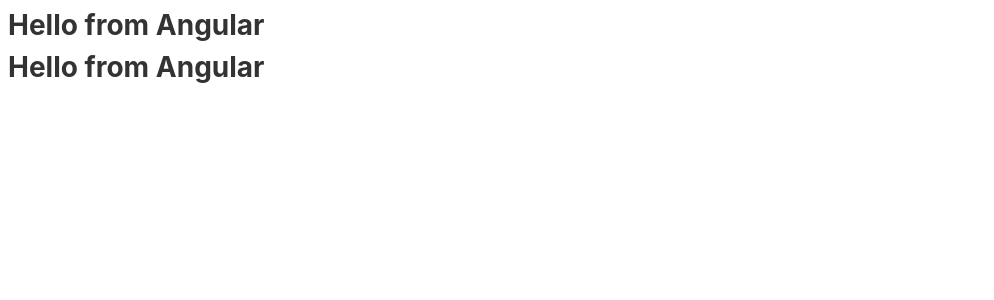
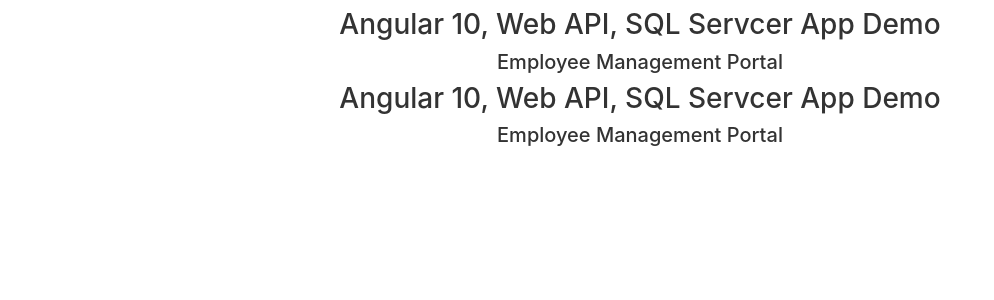
Before and after one commit to AzizOurabiah/APP_FromScratch, an Angular app in the folder ui/angular10/: page / in a window 1280 px wide. Shown: the top 300 px of the page, without its empty margins (0-994 px from the left). Built offline with nearby package versions, Linux system fonts and the light colour scheme.

Commit message:
Ajout de Bootstrap manuellement

```diff
--- a/ui/angular10/angular.json
+++ b/ui/angular10/angular.json
@@ -23,6 +23,7 @@
               "src/assets"
             ],
             "styles": [
+              "node_modules/bootstrap/dist/css/bootstrap.min.css",
               "src/styles.css"
             ],
             "scripts": []
--- a/ui/angular10/package.json
+++ b/ui/angular10/package.json
@@ -15,9 +15,12 @@
     "@angular/compiler": "^14.2.0",
     "@angular/core": "^14.2.0",
     "@angular/forms": "^14.2.0",
+    "@angular/localize": "^14.2.0",
     "@angular/platform-browser": "^14.2.0",
     "@angular/platform-browser-dynamic": "^14.2.0",
     "@angular/router": "^14.2.0",
+    "@ng-bootstrap/ng-bootstrap": "^13.0.0",
+    "@popperjs/core": "^2.10.2",
     "bootstrap": "^5.3.0-alpha1",
     "rxjs": "~7.5.0",
     "tslib": "^2.3.0",
--- a/ui/angular10/src/app/app.component.html
+++ b/ui/angular10/src/app/app.component.html
@@ -1,6 +1,6 @@
-<h1>Hello from Angular </h1>
-
-<!-- <app-department></app-department>
-<app-employee></app-employee> -->
-
+<div class="container">
+  <!-- <h1>Hello from Angular </h1> -->
+  <h3 class="d-flex justify-content-center">Angular 10, Web API, SQL Servcer App Demo</h3>
+  <h5 class="d-flex justify-content-center">Employee Management Portal</h5>
+</div>
 <router-outlet></router-outlet>
--- a/ui/angular10/src/app/app.module.ts
+++ b/ui/angular10/src/app/app.module.ts
@@ -12,6 +12,7 @@
 import { SharedService } from './shared.service';
 import { HttpClientModule } from '@angular/common/http';
 import { FormsModule, ReactiveFormsModule } from '@angular/forms';
+import { NgbModule } from '@ng-bootstrap/ng-bootstrap';
 
 @NgModule({
   declarations: [
@@ -29,6 +30,7 @@
     HttpClientModule,
     FormsModule,
     ReactiveFormsModule,
+    NgbModule,
   ],
   providers: [SharedService],
   bootstrap: [AppComponent],
--- a/ui/angular10/src/index.html
+++ b/ui/angular10/src/index.html
@@ -1,13 +1,22 @@
 <!doctype html>
 <html lang="en">
+
 <head>
   <meta charset="utf-8">
   <title>Angular10</title>
   <base href="/">
   <meta name="viewport" content="width=device-width, initial-scale=1">
   <link rel="icon" type="image/x-icon" href="favicon.ico">
+  <link href="https://cdn.jsdelivr.net/npm/bootstrap@5.3.0-alpha1/dist/css/bootstrap.min.css" rel="stylesheet"
+    integrity="sha384-GLhlTQ8iRABdZLl6O3oVMWSktQOp6b7In1Zl3/Jr59b6EGGoI1aFkw7cmDA6j6gD" crossorigin="anonymous">
 </head>
+
 <body>
   <app-root></app-root>
+
+  <script src="https://cdn.jsdelivr.net/npm/bootstrap@5.3.0-alpha1/dist/js/bootstrap.bundle.min.js"
+    integrity="sha384-w76AqPfDkMBDXo30jS1Sgez6pr3x5MlQ1ZAGC+nuZB+EYdgRZgiwxhTBTkF7CXvN"
+    crossorigin="anonymous"></script>
 </body>
+
 </html>
--- a/ui/angular10/src/polyfills.ts
+++ b/ui/angular10/src/polyfills.ts
@@ -1,3 +1,7 @@
+/***************************************************************************************************
+ * Load `$localize` onto the global scope - used if i18n tags appear in Angular templates.
+ */
+import '@angular/localize/init';
 /**
  * This file includes polyfills needed by Angular and is loaded before the app.
  * You can add your own extra polyfills to this file.
```
Also changed, not shown: 1 other file (tests, documents, lock files or other folders).
